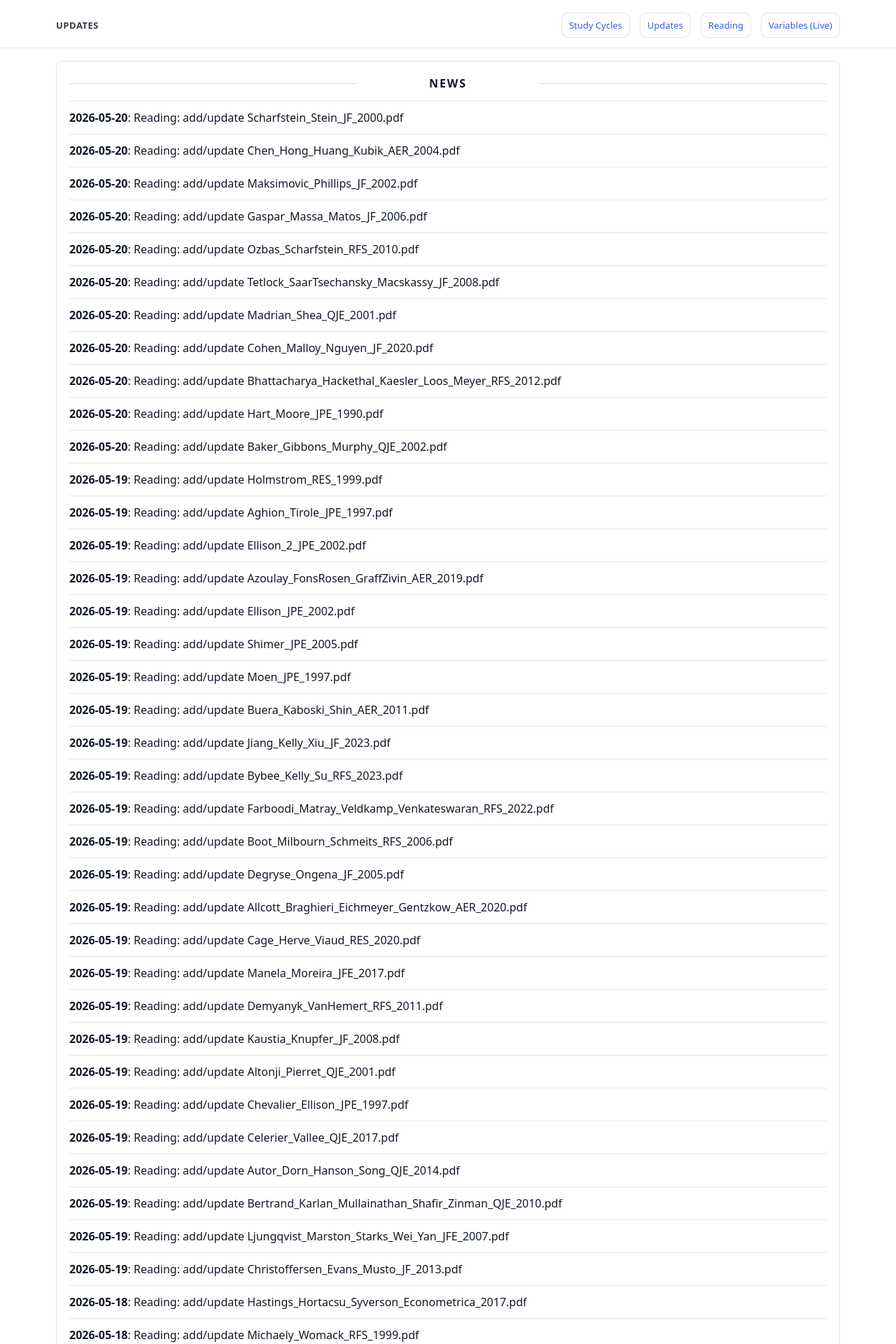
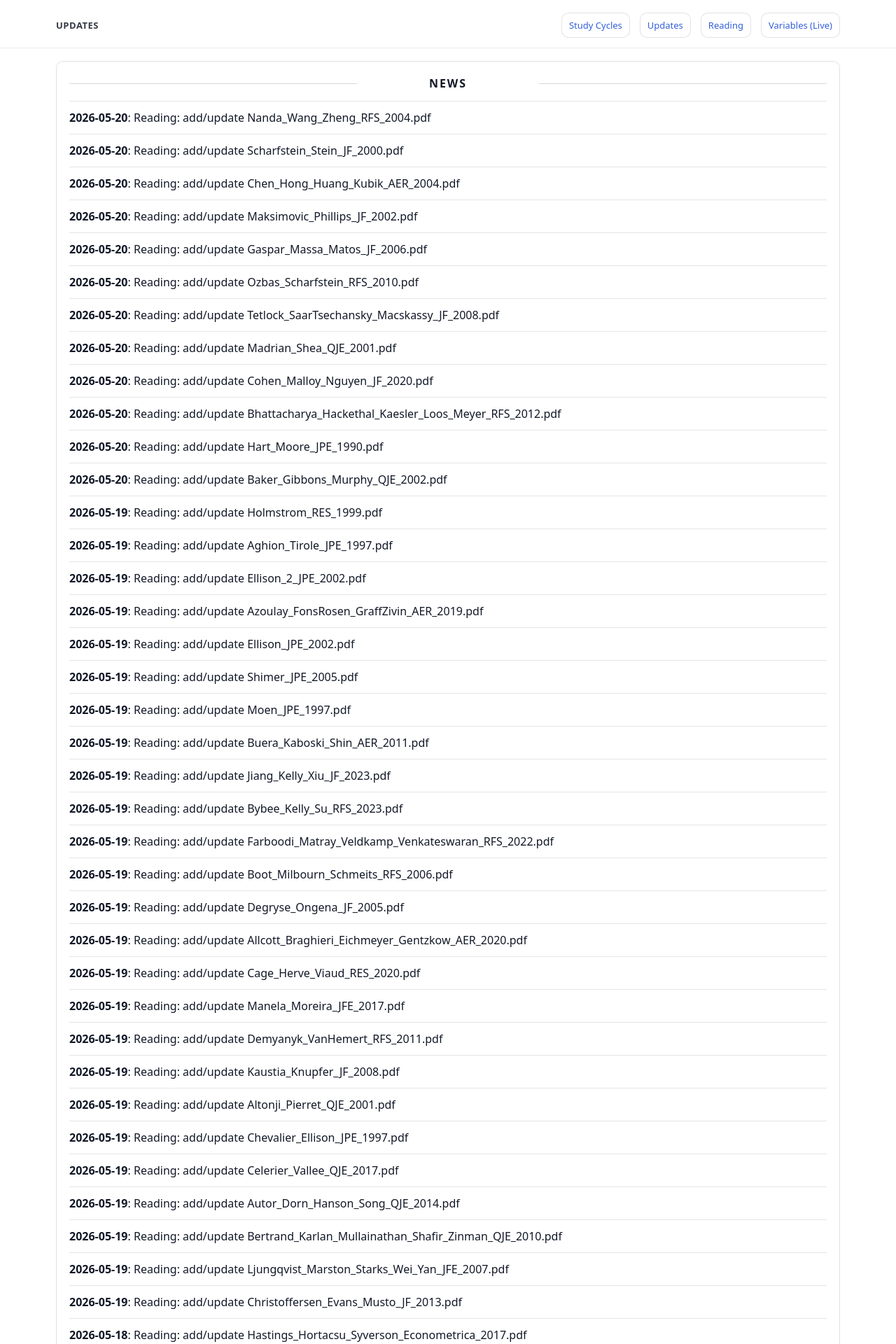
Before and after one commit to yaxinzn/study-archive, a Jekyll site: the page built from updates/index.md, in a window 1280 px wide. Shown: the top 1920 px of the page at 70% size. Built offline with Jekyll 4.4.1, drawn with Linux system fonts in a browser that asks for light colours; some of the changed text lies outside the part shown.

Commit message:
chore: update NEWS feed

```diff
--- a/_data/news.yml
+++ b/_data/news.yml
@@ -1,4 +1,7 @@
 # Auto-generated update history (sorted newest -> oldest). Do not edit manually.
+- ts: "1779230571"
+  date: "2026-05-20"
+  title: "Reading: add/update Nanda_Wang_Zheng_RFS_2004.pdf"
 - ts: "1779230477"
   date: "2026-05-20"
   title: "Reading: add/update Scharfstein_Stein_JF_2000.pdf"
```
